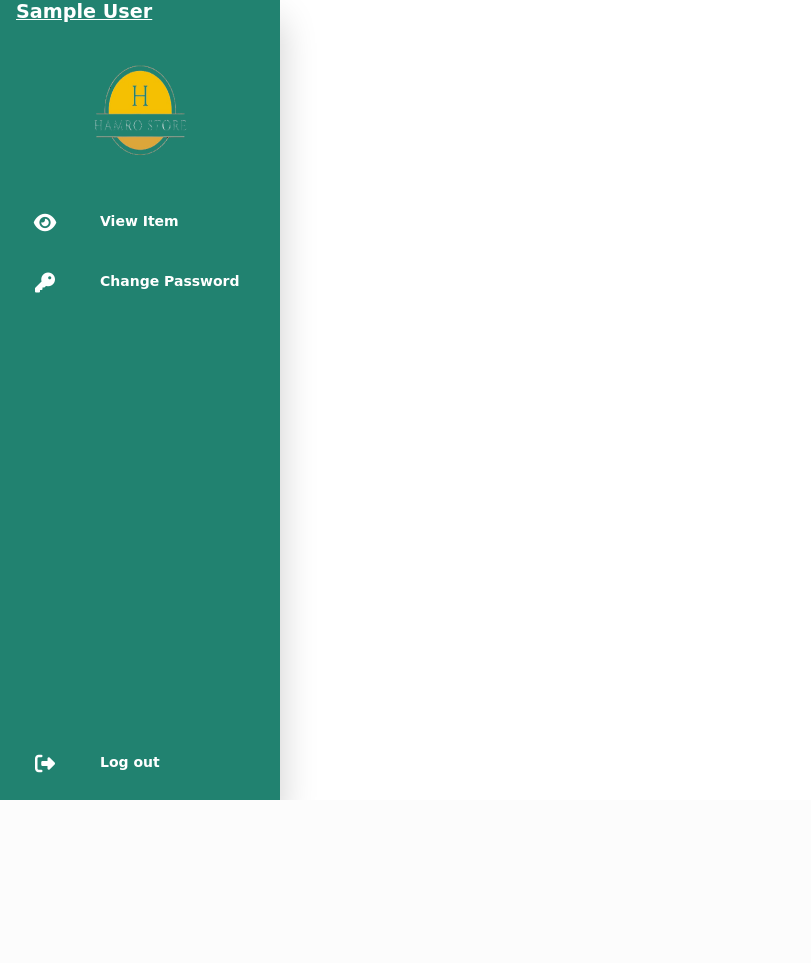
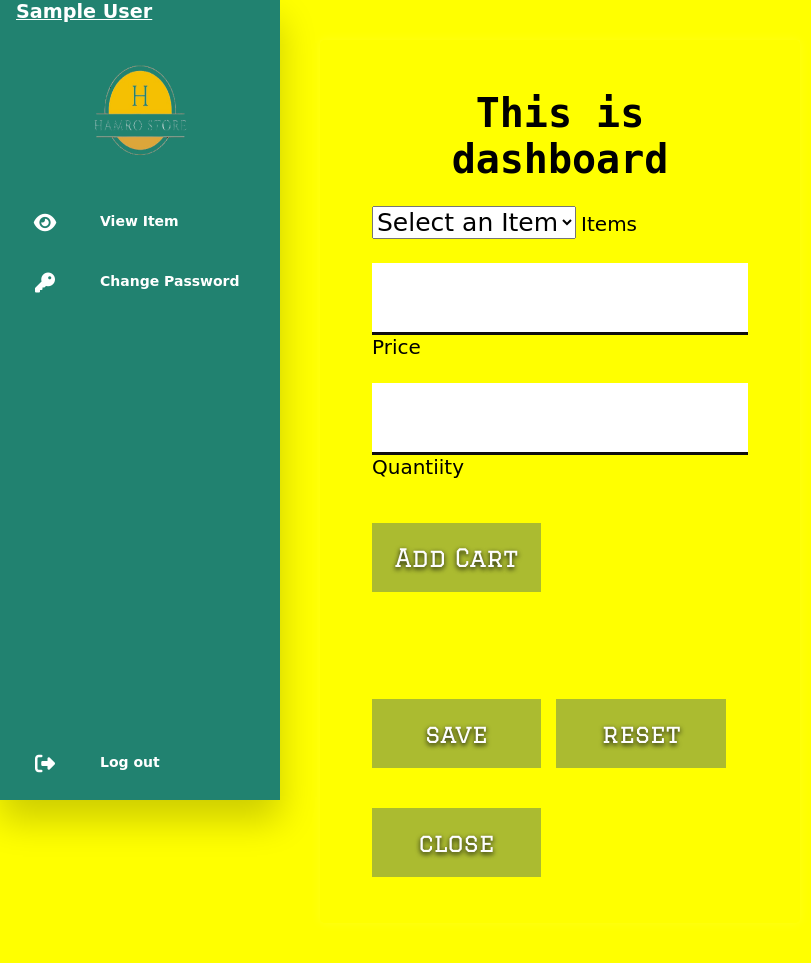
Before and after one commit to sujalsedhai/Billing-system, a PHP site: page /format/dashboard3.php in a window 1280 px wide. Shown: the whole page, without its empty margins (0-811 px from the left). Before the commit the page ends 800 px from the top, so only its background shows below. Run offline with PHP 8.4, Linux system fonts and the light colour scheme; the visitor is signed in with stand-in values (Sample User, id 1); data that the repository does not hold is empty; some web fonts are replaced.

Commit message:
bulk commit

```diff
--- /dev/null
+++ b/css/order.css
@@ -0,0 +1,119 @@
+@import url("https://fonts.googleapis.com/css2?family=Graduate&display=swap");
+@import url("https://fonts.googleapis.com/css2?family=Playfair+Display&display=swap");
+@import url("https://fonts.googleapis.com/css2?family=Rajdhani&display=swap");
+
+* {
+    margin: 0;
+    padding: 0;
+    box-sizing: border-box;
+
+  }
+
+
+    body {
+        font-family: monospace;
+        /* Use a preferred font family */
+        background-color: yellow;
+        /* Set a light background color */
+    }
+
+    .Main {
+        height: 100vh;
+        /* background: linear-gradient(rgba(255, 99, 53, 71), rgba(46, 71, 118, 0.527)); */
+        background-size: cover;
+        background-position: center;
+      }
+
+      .hero {
+        position: static;
+        padding: 40px 40px;
+        /* margin-top: 4rem; */
+        justify-content: right;
+        display: flex;
+        font-family: "Courier New", Courier, monospace;
+      }
+      .dashboard{
+        padding: 0 50px;
+        width: 60vh;
+        border: 2px solid yellow;
+        border-radius: 5px;
+        box-shadow: 0 0 10px rgba(255, 255, 255, 0.1);
+        backdrop-filter: blur(5px);
+
+      }
+
+      .dashboard h2 {
+        margin-top: 3rem;
+        color: black;
+        text-align: center;
+        /* margin-bottom: 10px;*/
+        font-family: "monospace";
+        font-size: 40px;
+        background-position: center;
+      }
+
+      .inputBox {
+        position: sticky;
+        margin: 1.5rem 0;
+      }
+
+      .inputBox input {
+        width: 100%;
+        padding: 20px 0;
+        border: none;
+        border-bottom: 3px solid #100f0f;
+        outline: none;
+        font-size: 25px;
+      }
+
+
+.inputBox span {
+        font-family: "fantasy", cursive;
+        position: relative;
+        left: 0;
+        padding: 20px 0;
+        pointer-events: none;
+        /* color:black; */
+        font-size: 20px;
+      }
+
+
+
+
+      .inputBox input:focus {
+        border-bottom: 2px solid #381313;
+      }
+
+      .inputBox input[type="button"]{
+        font-family: "Graduate", cursive;
+        width: 45%;
+        margin: 20px 0;
+        padding: 20px;
+        border: none;
+        outline: none;
+        background: #3b61716d;
+        color: rgb(254, 254, 254);
+        text-shadow: #000405f4 0px 2px 5px;
+        cursor: pointer;
+        transition: 0.3s;
+      }
+
+      .inputBox input[type="button"]:hover,
+      .inputBox input[type="reset"]:hover {
+        background: #030303;
+        text-shadow: 0 0 10px #fff;
+        box-shadow: 0 0 10px #fff;
+      }
+
+      .reset {
+        font-family: "Graduate", cursive;
+        font-size: 20px;
+        text-shadow: #000505f4 0px 2px 5px;
+        color: #fff;
+        text-align: center;
+        margin-bottom:10px;
+      }
+
+      .inputBox .selectItem{
+        font-size: 25px;
+      }
--- a/database/loginconnect.php
+++ b/database/loginconnect.php
@@ -56,5 +56,4 @@
 
     ?>
 </body>
-
 </html>
--- a/format/dashboard3.php
+++ b/format/dashboard3.php
@@ -1,16 +1,29 @@
+<?php
+include '../database/connected.php';
+
+$sql = "SELECT * FROM item";
+$result = $conn->query($sql);
+?>
+
+
 <!DOCTYPE html>
 <html lang="en">
+
 <head>
     <meta charset="UTF-8">
     <meta name="viewport" content="width=device-width, initial-scale=1.0">
     <link rel="stylesheet" href="../css/dashboard2.css">
+    <link rel="stylesheet" href="../css/order.css">
+
     <link rel="stylesheet" href="https://cdnjs.cloudflare.com/ajax/libs/font-awesome/6.5.1/css/all.min.css"
         integrity="sha512-DTOQO9RWCH3ppGqcWaEA1BIZOC6xxalwEsw9c2QQeAIftl+Vegovlnee1c9QX4TctnWMn13TZye+giMm8e2LwA=="
         crossorigin="anonymous" referrerpolicy="no-referrer" />
 </head>
+
 <body>
     <div class="container">
         <div class="sidebar">
+
             <nav>
                 <ul class="menu">
                     <span class="admin"><u><?php session_start();
@@ -44,6 +57,69 @@
             </nav>
         </div>
 
+        <section class="Main">
+            <!-- Hero section -->
+            <main>
+                <section class="hero">
+                    <div class="dashboard" id="dashboard">
+                        <form action="#" method="post">
+                            <h2>This is dashboard</h2>
+                            <div class="inputBox">
+                                <select name="item" id="itemSelect"  class="selectItem">
+                                    <option value="" disabled selected>Select an Item</option>
+                                    <?php
+                                    if ($result->num_rows > 0) {
+                                        while ($row = $result->fetch_assoc()) {
+                                            ?>
+                                            <option value="<?php echo $row['name'] ?>" data-price="<?php echo $row['price'] ?>">
+                                                <?php echo $row['name'] ?>
+                                            </option>
+                                            <?php
+                                        }
+                                    }
+                                    ?>
+                                </select>
+                                <span>Items</span>
+
+                            </div>
+                            <div class="inputBox">
+                                <input type="number" name="price" id="price" readonly />
+                                <span>Price</span>
+                            </div>
+
+                            <script>
+                                document.getElementById('itemSelect').addEventListener('change', function () {
+                                    var selectedItem = this.value;
+                                    var selectedOption = this.options[this.selectedIndex];
+                                    var itemPrice = selectedOption.getAttribute('data-price');
+                                    document.getElementById('price').value = itemPrice || ''; // Update price field based on selected item
+                                });
+                            </script>
+
+
+
+                            <div class="inputBox">
+                                <input type="number" name="quantiity" id="quantiity" />
+                                <span>Quantiity</span>
+                            </div>
+                            <div class="inputBox">
+                                <input type="button" name="" value="Add Cart" id="Add cart" />&nbsp;&nbsp;
+                            </div>
+
+                            <br>
+                            <div class="inputBox">
+                                <input type="button" name="" value="save" id="save" />&nbsp;&nbsp;
+                                <input type="button" name="" value="reset" id="reset" />&nbsp;&nbsp;
+                                <input type="button" name="" value="close" id="close" />
+                            </div>
+                        </form>
+                    </div>
+                </section>
+
+</body>
+
+</html>
+
 <script>
     document.addEventListener('DOMContentLoaded', function () {
         const parentItems = document.querySelectorAll('.parent-item');
@@ -67,4 +143,5 @@
     });
 </script>
 </body>
+
 </html>
```
Lines whose indentation alone changed are shown as unchanged.
